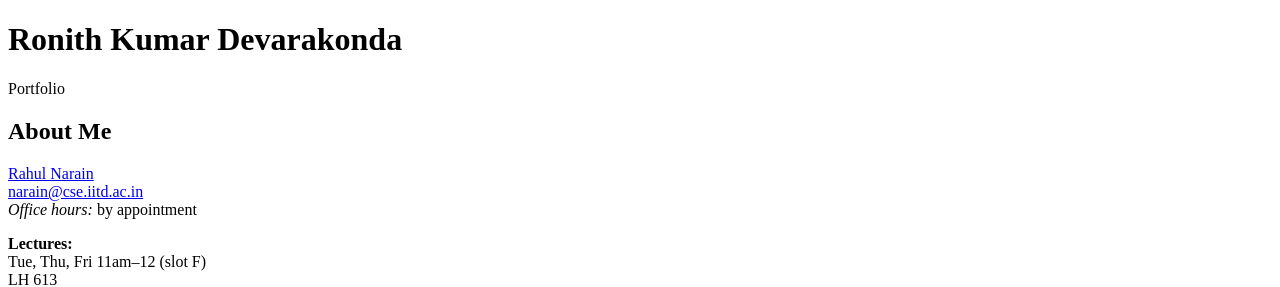
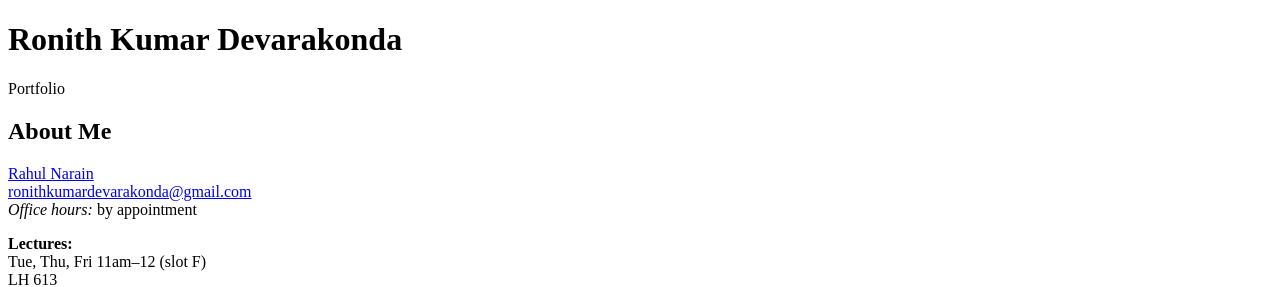
Before and after one commit to ronithkumardevarakonda/ronithkumardevarakonda.github.io, a plain HTML site: page index.html in a window 1280 px wide. Shown: the top 287 px of the page. Drawn offline with Linux system fonts and the light colour scheme.

Commit message:
Update index.html

```diff
--- a/index.html
+++ b/index.html
@@ -35,7 +35,7 @@
 <h2 class="sidebar">About Me</h2>
 <a href="https://www.cse.iitd.ac.in/~narain/">Rahul Narain</a><br />
 <a href="mailto:ronithkumardevarakonda@gmail.com"
-class="email">narain@cse.iitd.ac.in</a><br />
+class="email">ronithkumardevarakonda@gmail.com</a><br />
 <em>Office hours:</em> by appointment</p>
 <p><strong>Lectures:</strong><br />
 Tue, Thu, Fri 11am–12 (slot F)<br />
```
